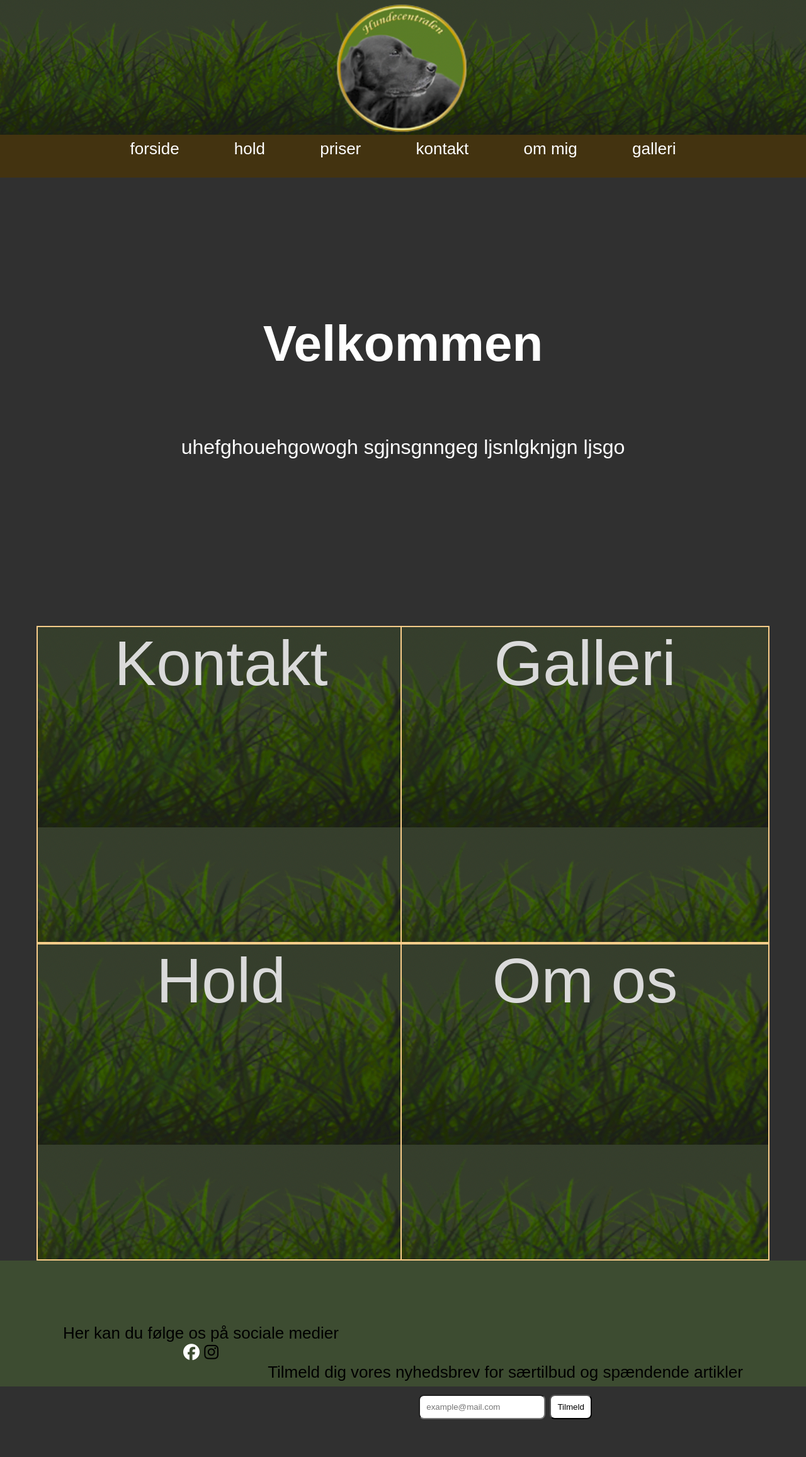
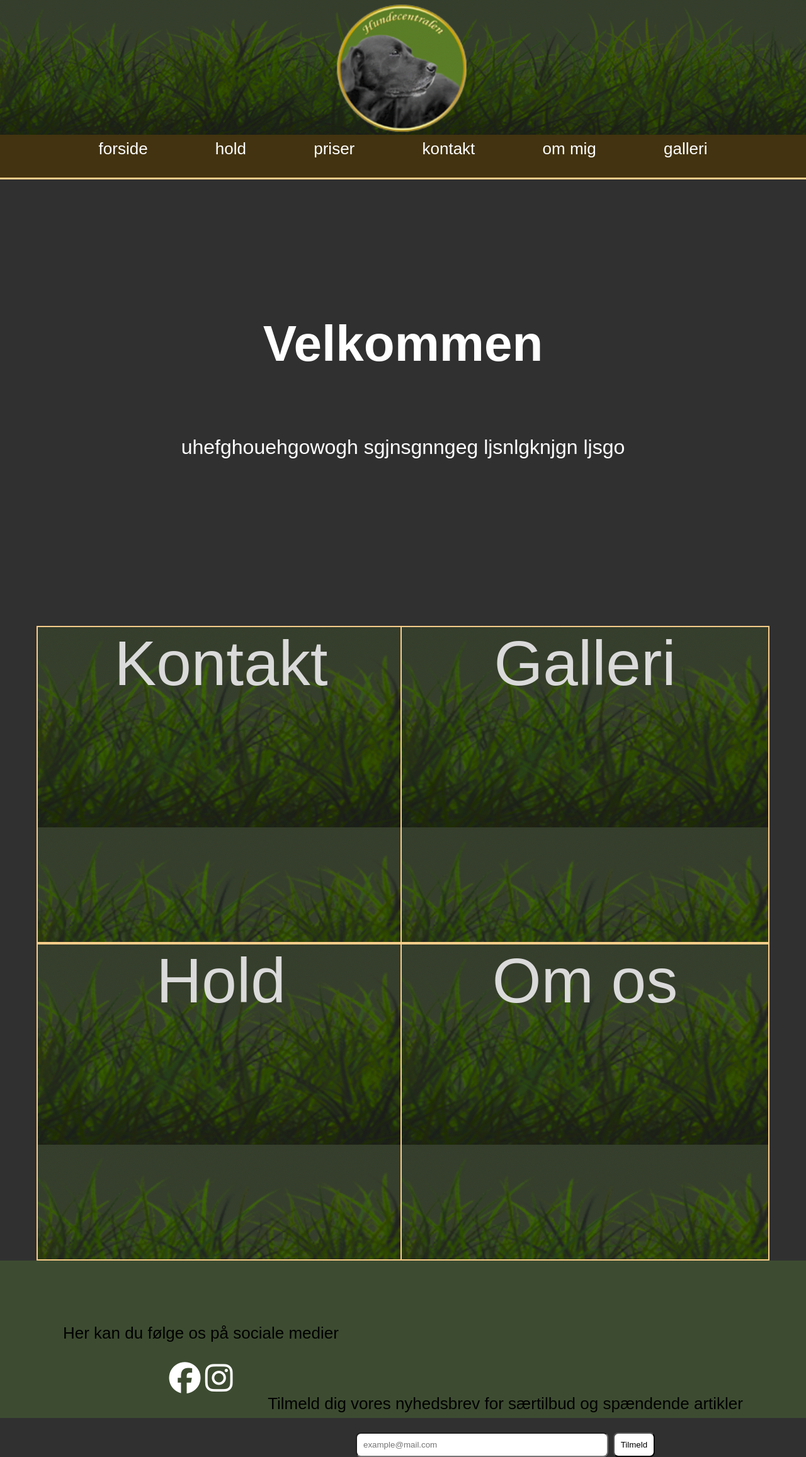
Before and after one commit to Alex-shadow1005/frontendEksamens3.semester, a website: page index.html in a window 1280 px wide. Shown: the whole page at 63% size. Before the commit the page ends 2254 px from the top, so only its background shows below. Drawn offline with nearby package versions, Linux system fonts and the light colour scheme.

Commit message:
færdig generiks header og footer

```diff
--- a/css/generisk.css
+++ b/css/generisk.css
@@ -13,53 +13,56 @@ header{
     float: left;
     padding-top:0px;
     padding-bottom: 30px;
-    list-style-type: none;
-    overflow: hidden;
+    outline: #FACD8A;
+    outline-style: solid;
+
 
 }
 
 header.navigationbar{
     display: inline;
     float: left;
-    list-style-type: none;
-    overflow: hidden;
-
-
+    outline: gold;
+    outline-style: solid;
 
 }
 span{
     text-decoration: none;
-    padding: 40px;
-    padding-top: 30px;
+    padding: 50px;
+    padding-top: 40px;
     color: white;
+
 
 }
 a{
     text-decoration: none;
     color: white;
 
+
 }
 header.logo{
-  width: 100%;
-  border: 60px;
-    border-color: gold;
+    width: 100%;
+
 }
 
 footer {
     background-color: #3D4C31;
     padding: 100px;
+    padding-bottom: 150px;
     text-align: center;
     font-size: 26px;
+
 }
 .contact-right{
     float: right;
-
 
 }
 .contact-left{
     float: left;
 
-
+}
+.contact p{
+    padding-bottom: 30px;
 }
 .footerbutton{
     padding: 10px;
@@ -68,8 +71,24 @@ footer {
 
 }
 input{
+    border-radius: 8px;
+    width: 50%;
     padding: 10px;
-    margin-top: 20px;
-    border-radius: 8px;
 
 }
+.SoMe{
+    padding-bottom: 20px;
+
+}
+.contact a {
+    width: 50%;
+}
+
+i.fa-instagram{
+    font-size: 50px;
+    color: white;
+
+}
+i.fa-facebook{
+    font-size: 50px;
+}
--- a/footer.html
+++ b/footer.html
@@ -7,13 +7,13 @@
     <section class="contact">
         <a id="contact"></a>
             <div class="contact-left">
-                    <div>Her kan du følge os på sociale medier</div>
+                    <p class="SoMe"> Her kan du følge os på sociale medier</p>
               <a href="https://www.google.dk/?client=safari"> <i class="fa-brands fa-facebook"></i></a>
                 <i class="fa-brands fa-instagram"></i>
             </div>
 
             <div class="contact-right">
-                <p>Tilmeld dig vores nyhedsbrev for særtilbud og spændende artikler</p>
+                <p class="nyhedsbrev">Tilmeld dig vores nyhedsbrev for særtilbud og spændende artikler</p>
                 <form action="http://localhost:8080" method="post" id="Email">
                     <input type="email" name="email" placeholder="example@mail.com">
                     <button class="footerbutton" type="submit" value="email">Tilmeld</button>
```
